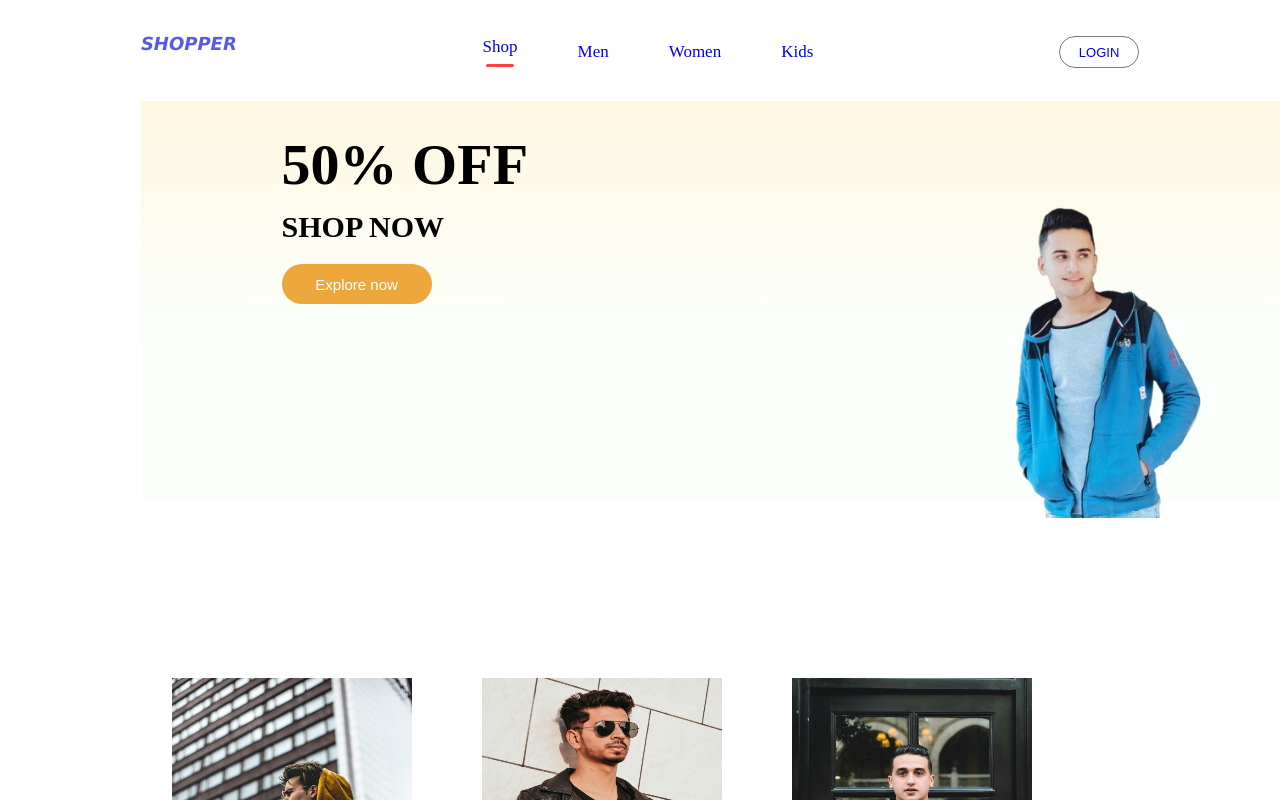
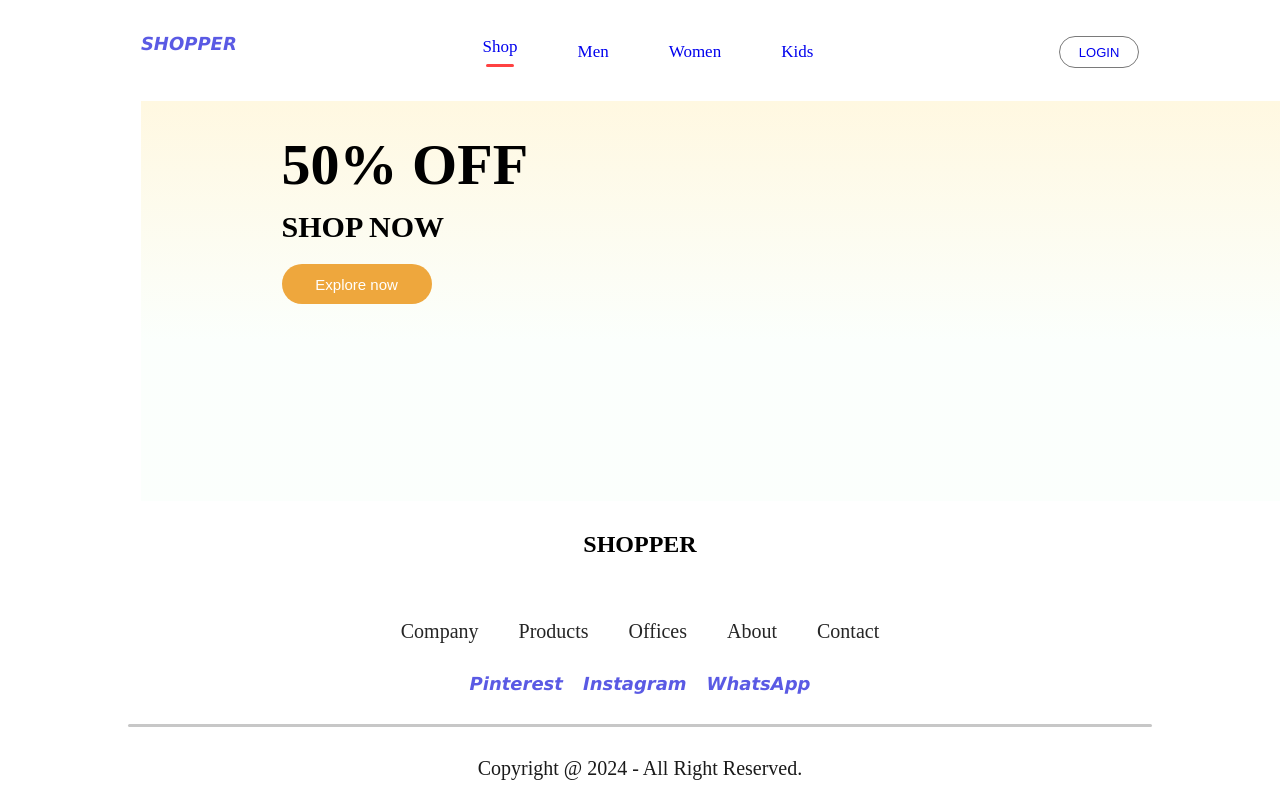
Before and after one commit to Nishakhawas/Clothing-store-Ecommerce-Site-, a React (Create React App) app: page /kids in a window 1280 px wide. Shown: the top 800 px of the page. Built offline with nearby package versions, Linux system fonts and the light colour scheme.

Commit message:
category added

```diff
--- a/src/Login/Login.jsx
+++ b/src/Login/Login.jsx
@@ -16,6 +16,7 @@
      <div className="loginsignup-agree">
       <input type="checkbox" name="" id="" />
       <p>By continuing,i agree to the terms of use & privacy policy</p>
+
      </div>
       </div>
 
--- a/src/Routing.jsx
+++ b/src/Routing.jsx
@@ -7,6 +7,8 @@
 import Login from './Login/Login'
 import Cart from './pages/Cart'
 import Footer from './components/Footer/Footer'
+import ShopWomen from './pages/ShopWomen'
+import ShopKids from './pages/ShopKids'
 
 
 
@@ -19,8 +21,8 @@
     <Routes>
      <Route path="/" element={<Shop/>}/>
      <Route path="/mens" element={<ShopCategory/>} />
-     <Route path="/womens" element={<ShopCategory/>} />
-     <Route path="/kids" element={<ShopCategory/>} />
+     <Route path="/womens" element={<ShopWomen/>} />
+     <Route path="/kids" element={<ShopKids/>} />
      <Route path="/product" element={Product} />
      <Route path=":productId" element={Product} />
      <Route path="/login" element={<Login/>} />
--- /dev/null
+++ b/src/pages/ShopKids.jsx
@@ -0,0 +1,15 @@
+import React from 'react'
+
+export default function ShopKids() {
+  return (
+
+      <div className='shop-category'>
+      <h3>50% OFF</h3>
+      <h4>SHOP NOW</h4>
+      {/* <h3><span>12 </span>Hours <span>20</span> mins</h3> */}
+      <div>
+      <button >Explore now</button>
+      </div>
+    </div>
+  )
+}
--- /dev/null
+++ b/src/pages/ShopWomen.jsx
@@ -0,0 +1,14 @@
+import React from 'react'
+
+export default function ShopWomen() {
+  return (
+      <div className='shop-category'>
+      <h3>50% OFF</h3>
+      <h4>SHOP NOW</h4>
+      {/* <h3><span>12 </span>Hours <span>20</span> mins</h3> */}
+      <div>
+      <button >Explore now</button>
+      </div>
+    </div>
+  )
+}
```
